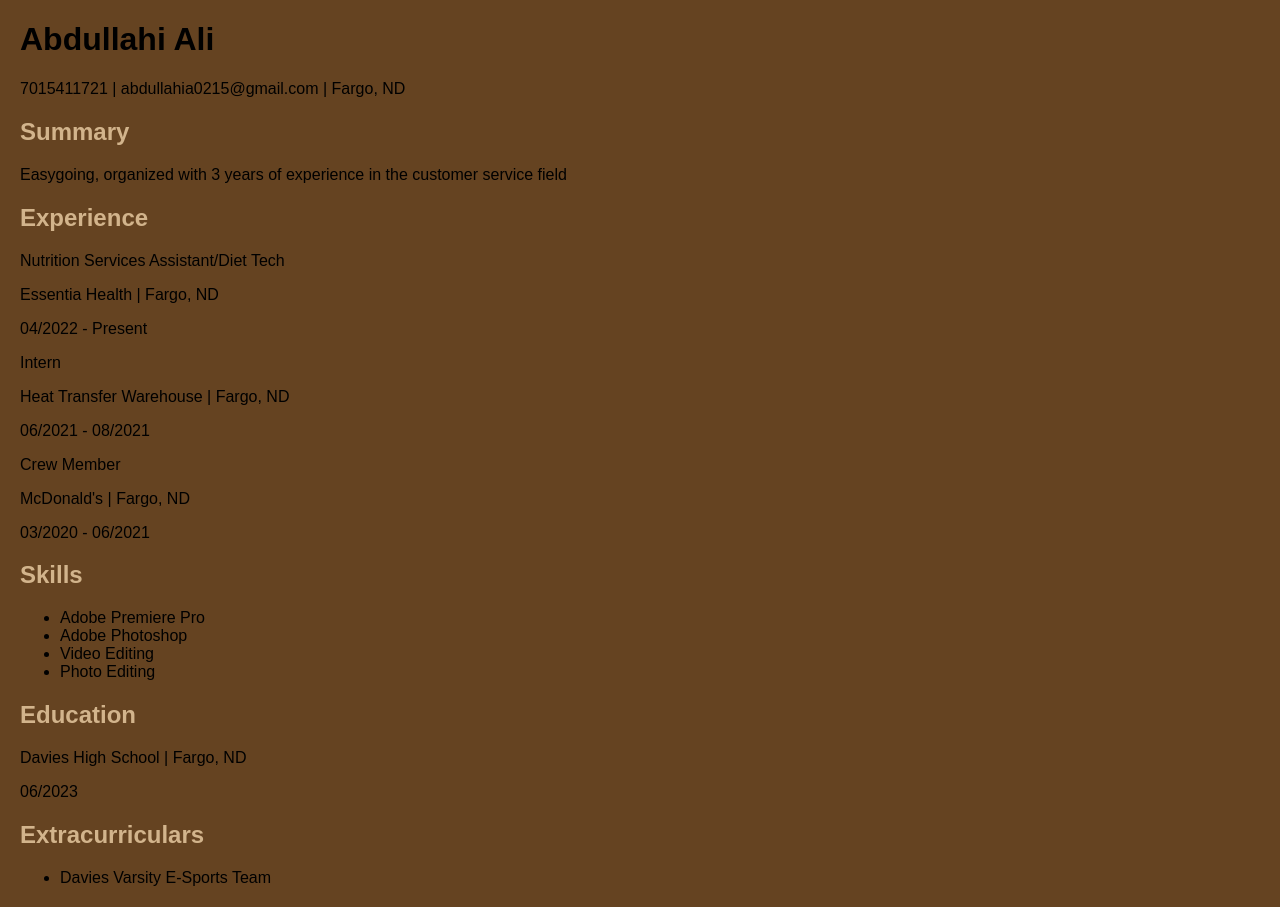
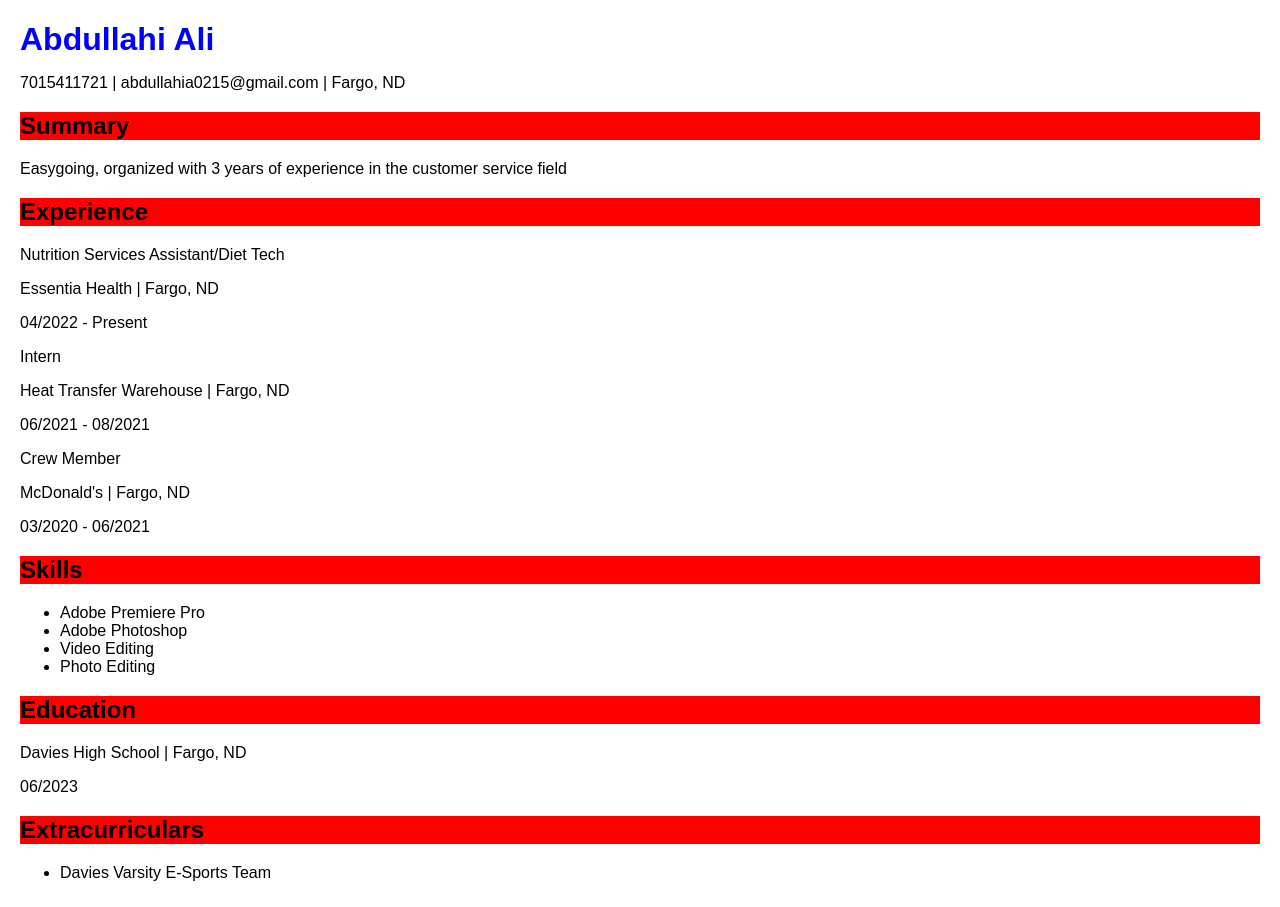
Before and after one commit to abdullahia0215/eda_challenge, a plain HTML site: page index.html in a window 1280 px wide. Drawn offline with Linux system fonts and the light colour scheme; files that its build step writes are made by us from their sources.

Commit message:
Update style.css

```diff
--- a/styles/style.css
+++ b/styles/style.css
@@ -2,10 +2,13 @@ body {
   font-family: Arial, sans-serif;
   margin: 20px;
 }
-body {
-  background-color: #654321;
+
+h1 {
+  color: blue;
+  margin-bottom: 10px;
 }
 
 h2 {
-  color: #D2B48C;
+  background-color: red;
+  margin-top: 20px;
 }
```
